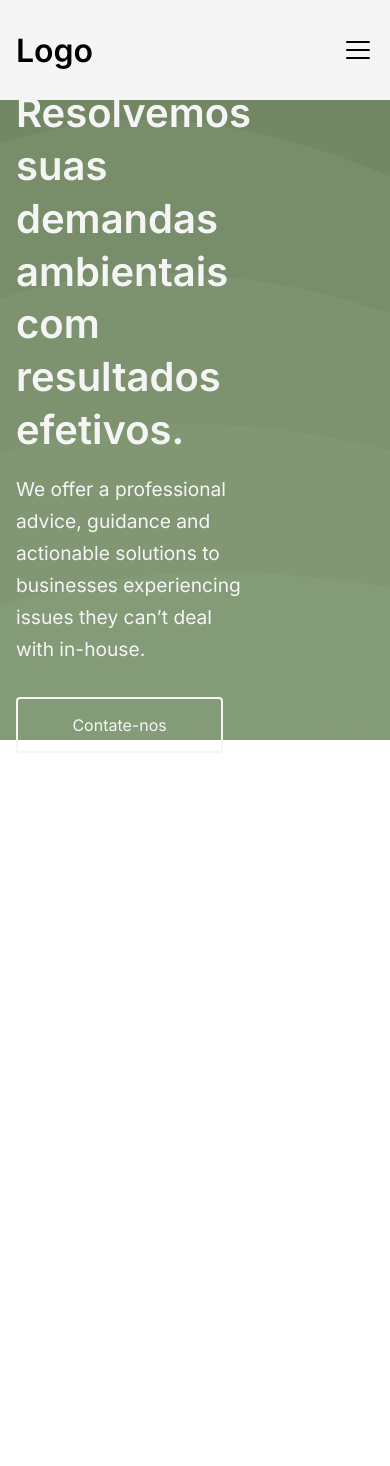
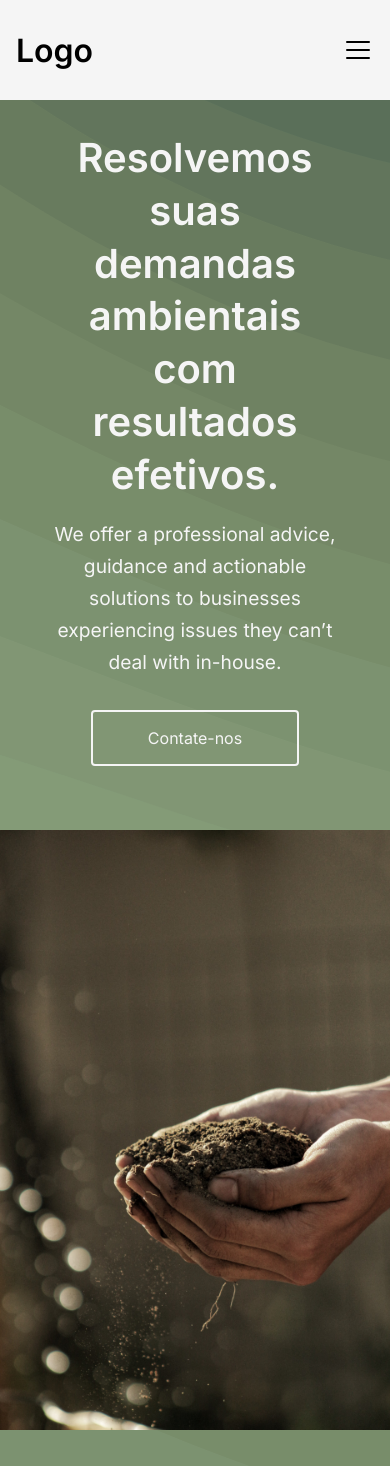
Before and after one commit to bduarte10/site-mutualiza, a Next.js app: page / in a window 390 px wide. Before the commit the page ends 844 px from the top, so only its background shows below. Built offline with nearby package versions, Linux system fonts and the light colour scheme.

Commit message:
feat: adiciona img ao hero

```diff
--- a/src/components/Hero/hero.module.css
+++ b/src/components/Hero/hero.module.css
@@ -9,11 +9,11 @@
   width: 100%;
   height: 40rem;
   display: flex;
+  gap: 1rem;
 }
+
+.content_items,
 .content_img {
-  flex: 1;
-}
-.content_items {
   flex: 1;
   display: flex;
   justify-content: center;
@@ -46,6 +46,17 @@
 
 .link:hover {
   cursor: pointer;
-  background-color: #f5f5f53e;
   color: var(--white);
 }
+
+@media (max-width: 830px) {
+  .content {
+    height: auto;
+    flex-direction: column;
+    padding: 2rem;
+    gap: 4rem;
+  }
+  .content_items {
+    text-align: center;
+  }
+}
--- a/src/components/Hero/index.tsx
+++ b/src/components/Hero/index.tsx
@@ -24,9 +24,7 @@ export function Hero() {
           </div>
           <div className={styles.content_img}>
             <div>
-              <img
-                src=""
-                alt=""
+              <img src="/assets/bg-hero.jpg" width={400} height={600}
               />
             </div>
           </div>
--- a/src/styles/globals.css
+++ b/src/styles/globals.css
@@ -23,5 +23,4 @@ a {
 }
 button {
   cursor: pointer;
-
 }
```
Also changed, not shown: public/assets/bg-hero.jpg (added).
